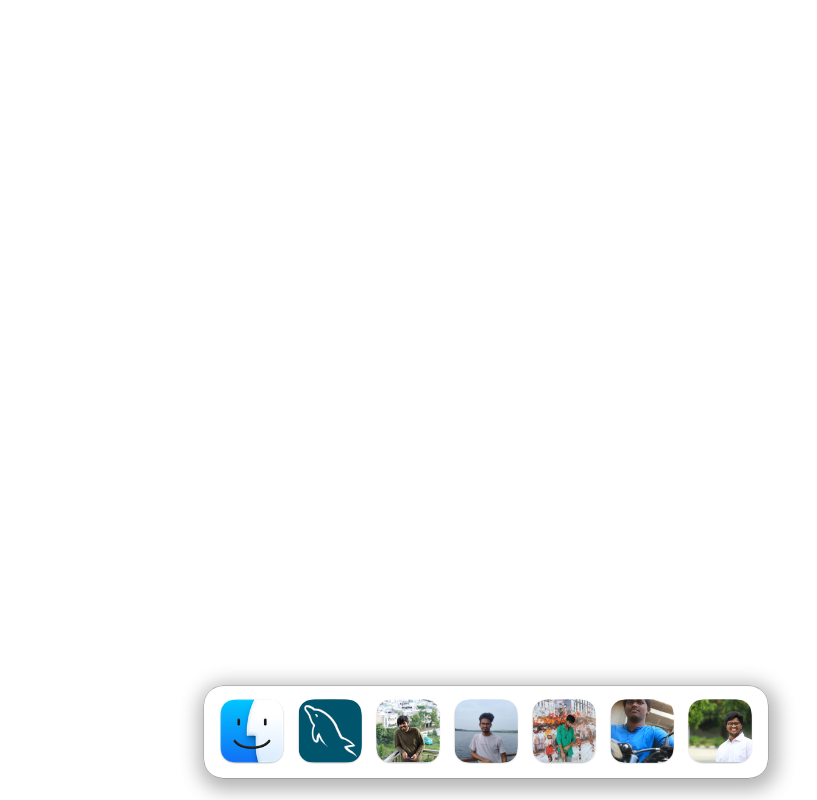
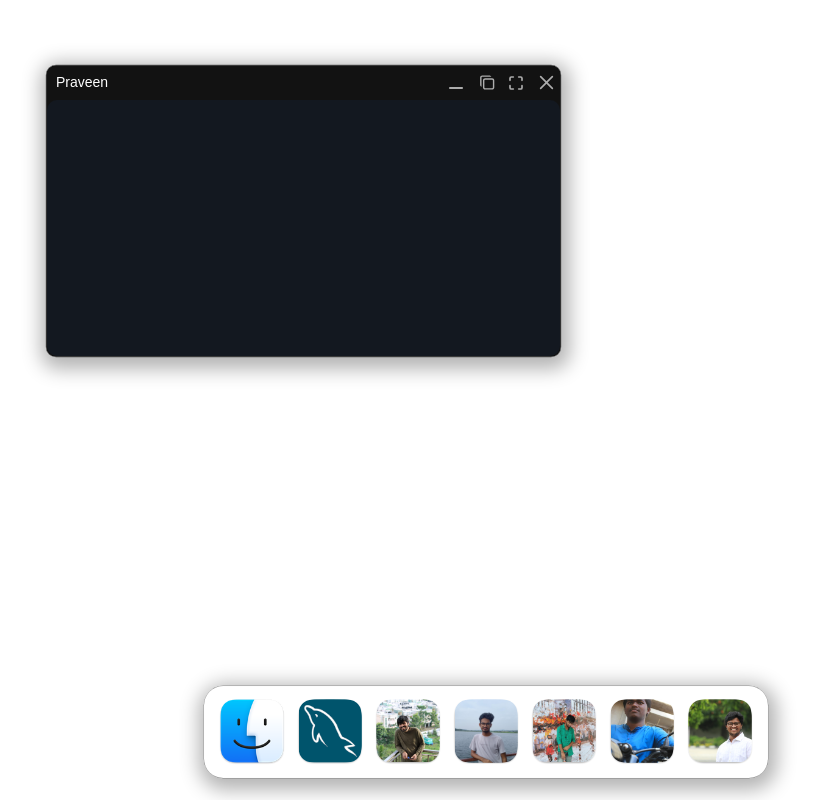
Before and after one commit to NSVEGUR/Dbms-project, a website built with Vite: page index.html in a window 1280 px wide. Both pictures are taken after a click on the button 640 px from the left and 730 px from the top of the page. Shown: the whole page, without its empty margins (154-971 px from the left). Built offline with nearby package versions, Linux system fonts and the light colour scheme; files whose address does not match are found by name.

Commit message:
added windows to open on click

```diff
--- a/index.html
+++ b/index.html
@@ -6,12 +6,14 @@
   <link rel="icon" href="assets/icons/finder.png" />
   <meta name="viewport" content="width=device-width, initial-scale=1.0" />
   <script src="scripts/winbox.bundle.js"></script>
-  <title>dbmsOS</title>
+  <title>DbmsOS</title>
 </head>
 
 <body>
   <div id="dock">
   </div>
+
+  <script type="module" src="./scripts/data.js"></script>
   <script type="module" src="./scripts/main.js"></script>
 </body>
 
--- /dev/null
+++ b/scripts/data.js
@@ -0,0 +1,34 @@
+export default class Data {
+	static dockContainer = `<div class="dock-container">
+	<button class="icon">
+	<div class="icon-1 active">
+		<span>Finder</span>
+		<img class="app-icon" src="assets/icons/finder.png" />
+	</div>
+	<div class="icon-2">
+		<span>MySql</span>
+		<img class="app-icon" src="assets/icons/mysql.png" />
+	</div>
+	<div class="icon-3">
+		<span>Harsha</span>
+		<img class="app-icon" src="assets/icons/harsha.png" />
+	</div>
+	<div class="icon-4">
+		<span>Praveen</span>
+		<img class="app-icon" src="assets/icons/praveen.png" />
+	</div>
+	<div class="icon-5">
+		<span>Ravindar</span>
+		<img class="app-icon" src="assets/icons/ravindar.png" />
+	</div>
+	<div class="icon-6">
+		<span>Vineeth</span>
+		<img class="app-icon" src="assets/icons/vineeth.png" />
+	</div>
+	<div class="icon-7">
+		<span>Nagasai</span>
+		<img class="app-icon" src="assets/icons/nagasai.png" />
+	</div>
+</button>
+</div>`;
+}
--- a/scripts/main.js
+++ b/scripts/main.js
@@ -1,36 +1,21 @@
 import './../styles/style.css';
+import Data from './data';
 
-const dockContainer = `<div class="dock-container">
-	<button class="icon">
-	<div class="icon-1 active">
-		<span>Finder</span>
-		<img class="app-icon" src="assets/icons/finder.png" />
-	</div>
-	<div class="icon-2">
-		<span>MySql</span>
-		<img class="app-icon" src="assets/icons/mysql.png" />
-	</div>
-	<div class="icon-3">
-		<span>Harsha</span>
-		<img class="app-icon" src="assets/icons/harsha.png" />
-	</div>
-	<div class="icon-4">
-		<span>Praveen</span>
-		<img class="app-icon" src="assets/icons/praveen.png" />
-	</div>
-	<div class="icon-5">
-		<span>Ravindar</span>
-		<img class="app-icon" src="assets/icons/ravindar.png" />
-	</div>
-	<div class="icon-6">
-		<span>Vineeth</span>
-		<img class="app-icon" src="assets/icons/vineeth.png" />
-	</div>
-	<div class="icon-7">
-		<span>Nagasai</span>
-		<img class="app-icon" src="assets/icons/nagasai.png" />
-	</div>
-</button>
-</div>`;
+document.querySelector('#dock').innerHTML = Data.dockContainer;
 
-document.querySelector('#dock').innerHTML = dockContainer;
+const icons = document.querySelectorAll('.icon > div');
+icons.forEach((icon, i) => {
+	icon.addEventListener('click', (e) => {
+		new WinBox(icon.querySelector('span').innerHTML.toString(), {
+			background: "#121212",
+			top: 50 + 5 * i,
+			right: 50,
+			bottom: 150,
+			left: 50 + 50 * i,
+		});
+		icons.forEach((icon) => {
+			icon.classList.remove('active');
+		});
+		icon.classList.add('active');
+	});
+})
--- a/styles/style.css
+++ b/styles/style.css
@@ -1,4 +1,5 @@
 @import './global.css';
+@import './winbox.css';
 
 #dock{
 	margin-bottom: 1rem;
--- /dev/null
+++ b/styles/winbox.css
@@ -0,0 +1,21 @@
+.winbox {
+	border-radius: 10px;
+	border: none;
+	box-shadow: inset 0 0 0 0.2px hsla(0, 0%, 96%, 0.7),
+	0 0 0 0.2px hsla(0, 0%, 13%, 0.7), hsla(0, 0%, 0%, 0.3) 2px 5px 19px 7px;
+}
+.wb-body {
+	/* the width of window border: */
+	margin: 1px;
+	border-radius: 10px;
+	color: #fff;
+	background: #131820;
+}
+
+.wb-icon * {
+	opacity: 0.65;
+}
+
+.wb-icon *:hover {
+	opacity: 1;
+}
```
